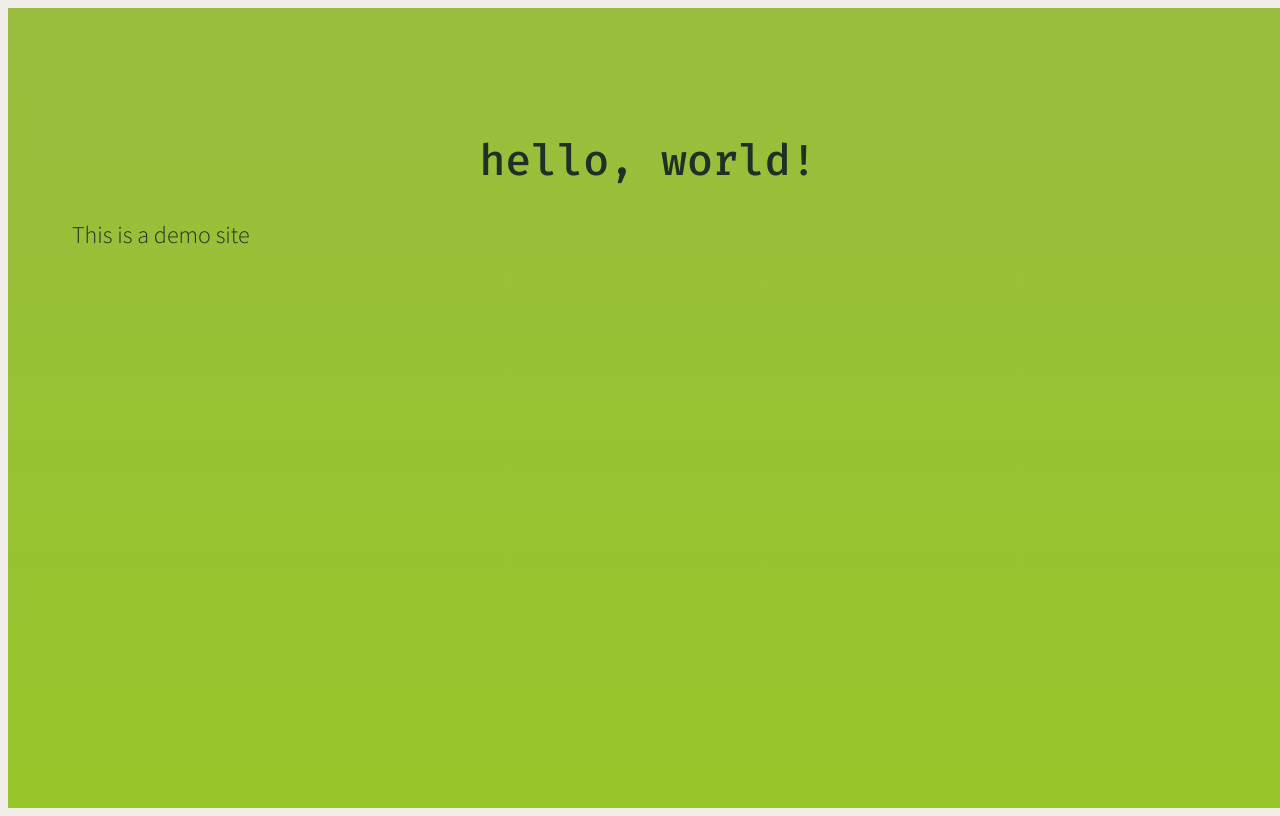
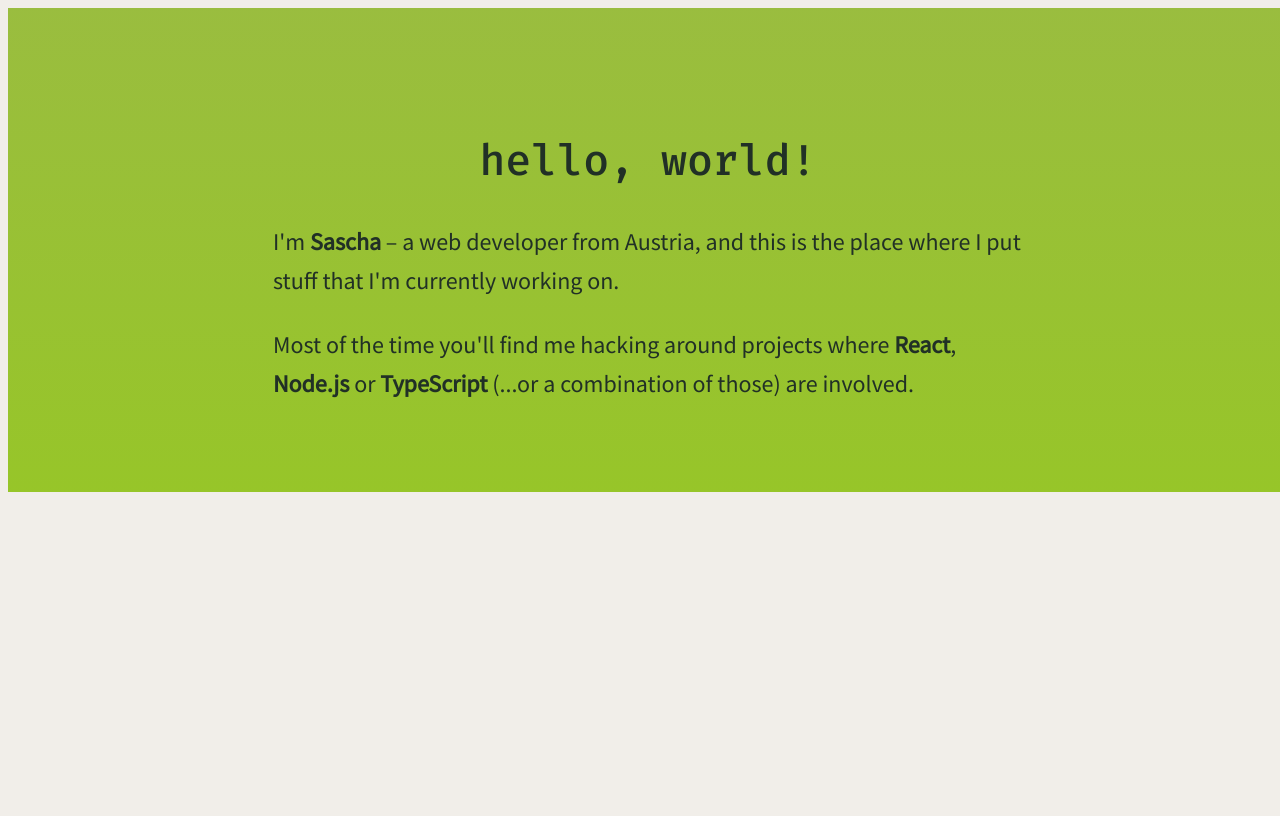
Before and after one commit to saschazar21/sascha.work, a Next.js app: page / in a window 1280 px wide. Built offline with nearby package versions, Linux system fonts and the light colour scheme.

Commit message:
feat(index): added content to index page

```diff
--- a/components/container/index.tsx
+++ b/components/container/index.tsx
@@ -0,0 +1,23 @@
+import React, { ReactChild } from 'react';
+import styled from 'styled-components/macro';
+
+const ContainerElement = styled.section`
+  position: relative;
+  background: transparent;
+  max-width: 750px;
+  margin: 0 auto;
+`;
+
+export interface ContainerProps {
+  /* the container's children */
+  children: ReactChild | ReactChild[];
+  /* a custom class name */
+  className?: string;
+}
+
+const Container = (props: ContainerProps): JSX.Element => {
+  const { children, ...other } = props;
+  return <ContainerElement {...other}>{children}</ContainerElement>;
+};
+
+export default Container;
--- a/components/fullbleed/index.tsx
+++ b/components/fullbleed/index.tsx
@@ -13,6 +13,7 @@
       : 'inherit'};
 
   @media screen and (min-width: 768px) {
+    min-height: initial;
     padding: 4rem;
   }
 `;
--- a/components/style/index.tsx
+++ b/components/style/index.tsx
@@ -13,7 +13,7 @@
 
     --font-family-normal: 'Source Sans Pro', sans-serif;
     --font-family-mono: 'Fira Mono', monospace;
-    --font-weight-normal: 300;
+    --font-weight-normal: 400;
     --font-weight-mono: 500;
   }
 
@@ -71,7 +71,7 @@
     <>
       <Head>
         <link
-          href="https://fonts.googleapis.com/css?family=Fira+Mono:500|Source+Sans+Pro:300&display=swap"
+          href="https://fonts.googleapis.com/css?family=Fira+Mono:500|Source+Sans+Pro&display=swap"
           rel="stylesheet"
         />
       </Head>
--- a/pages/index.tsx
+++ b/pages/index.tsx
@@ -2,15 +2,30 @@
 
 import Title from 'components/title';
 import FullBleed from 'components/fullbleed';
+import Container from 'components/container';
 
 export const config = { amp: true };
 
 const Index = (): JSX.Element => {
   return (
-    <FullBleed data-color="grey">
-      <Title>hello, world!</Title>
-      This is a demo site
-    </FullBleed>
+    <main>
+      <FullBleed data-color="grey">
+        <Container>
+          <Title>hello, world!</Title>
+          <p>
+            I&apos;m <strong>Sascha</strong> – a web developer from Austria, and
+            this is the place where I put stuff that I&apos;m currently working
+            on.
+          </p>
+          <p>
+            Most of the time you&apos;ll find me hacking around projects where{' '}
+            <strong>React</strong>, <strong>Node.js</strong> or{' '}
+            <strong>TypeScript</strong> (...or a combination of those) are
+            involved.
+          </p>
+        </Container>
+      </FullBleed>
+    </main>
   );
 };
 
```
